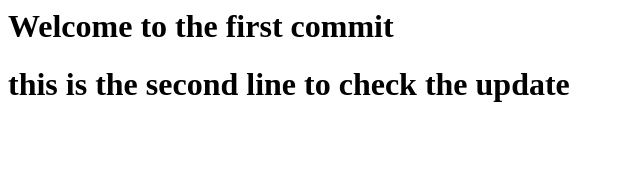
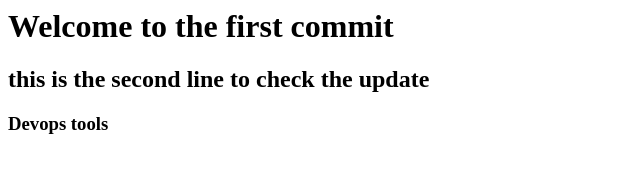
Before and after one commit to ghost-goa/samplegoa, a plain HTML site: page index.html in a window 1280 px wide. Shown: the whole page, without its empty margins (0-640 px from the left). Drawn offline with Linux system fonts and the light colour scheme.

Commit message:
Update index.html

```diff
--- a/index.html
+++ b/index.html
@@ -1,2 +1,3 @@
 <h1> Welcome to the first commit</h1>
-<h1>this is the second line to check the update</h1>
+<h2>this is the second line to check the update</h2>
+<h3>Devops tools</h3>
```
